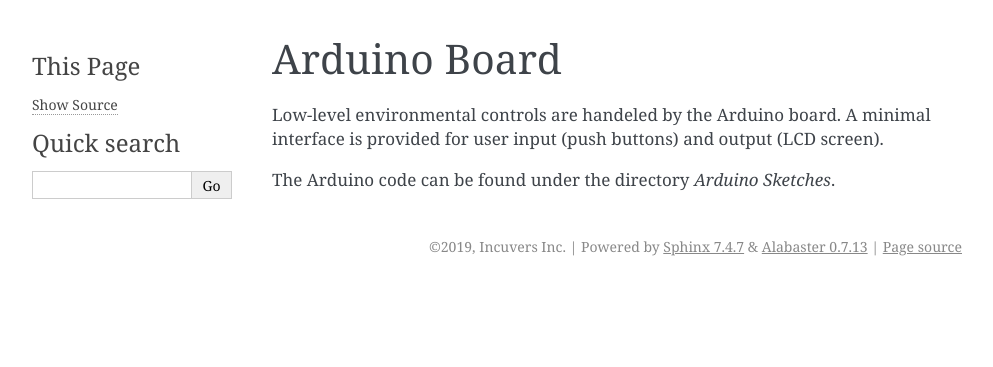
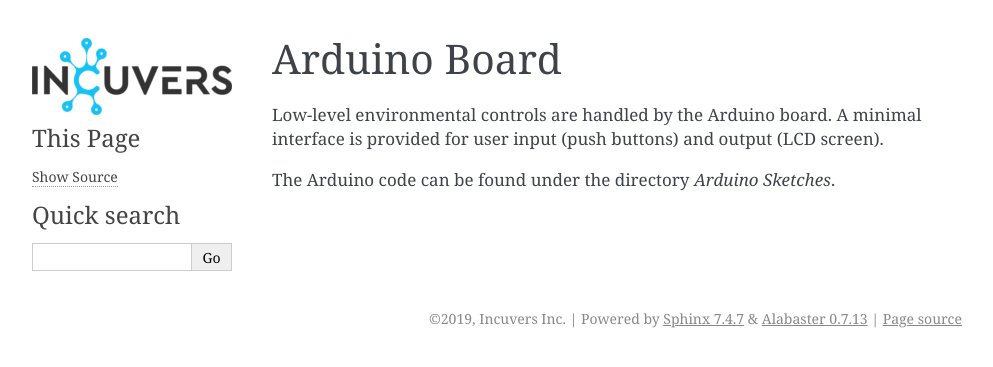
Before and after one commit to Incuvers-Inc/Model-1, a Sphinx documentation site: the page built from doc/source/arduino.rst, in a window 1280 px wide. Shown: the top 367 px of the page, without its empty margins (148-1141 px from the left). Built offline with Sphinx 7.4.7, drawn with Linux system fonts in a browser that asks for light colours.

Commit message:
favicon+better logo

```diff
--- a/doc/source/arduino.rst
+++ b/doc/source/arduino.rst
@@ -1,7 +1,7 @@
 Arduino Board
 =============
 
-Low-level environmental controls are handeled by the Arduino board.
+Low-level environmental controls are handled by the Arduino board.
 A minimal interface is provided for user input (push buttons) and output (LCD screen).
 
 The Arduino code can be found under the directory `Arduino Sketches`.
--- a/doc/source/conf.py
+++ b/doc/source/conf.py
@@ -102,6 +102,8 @@ html_static_path = ['_static']
 #
 # html_sidebars = {}
 
+html_logo = "./_static/logo.png"
+html_favicon = "./_static/favicon.ico"
 
 # -- Options for HTMLHelp output ---------------------------------------------
 
@@ -178,6 +180,7 @@ epub_title = project
 epub_exclude_files = ['search.html']
 
 
+
 # -- Extension configuration -------------------------------------------------
 
 # -- Options for todo extension ----------------------------------------------
```
Also changed, not shown: doc/source/_static/logo.png.
